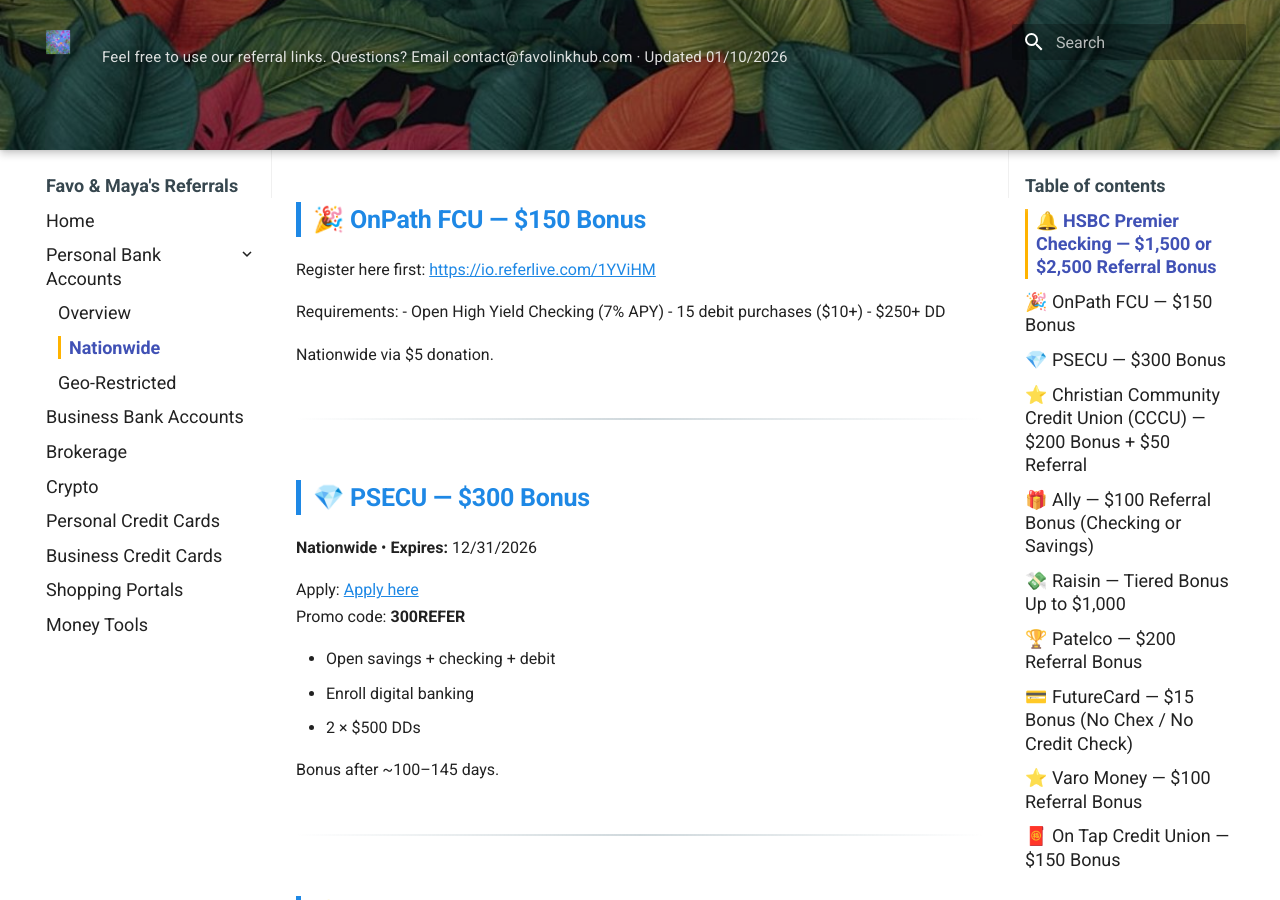
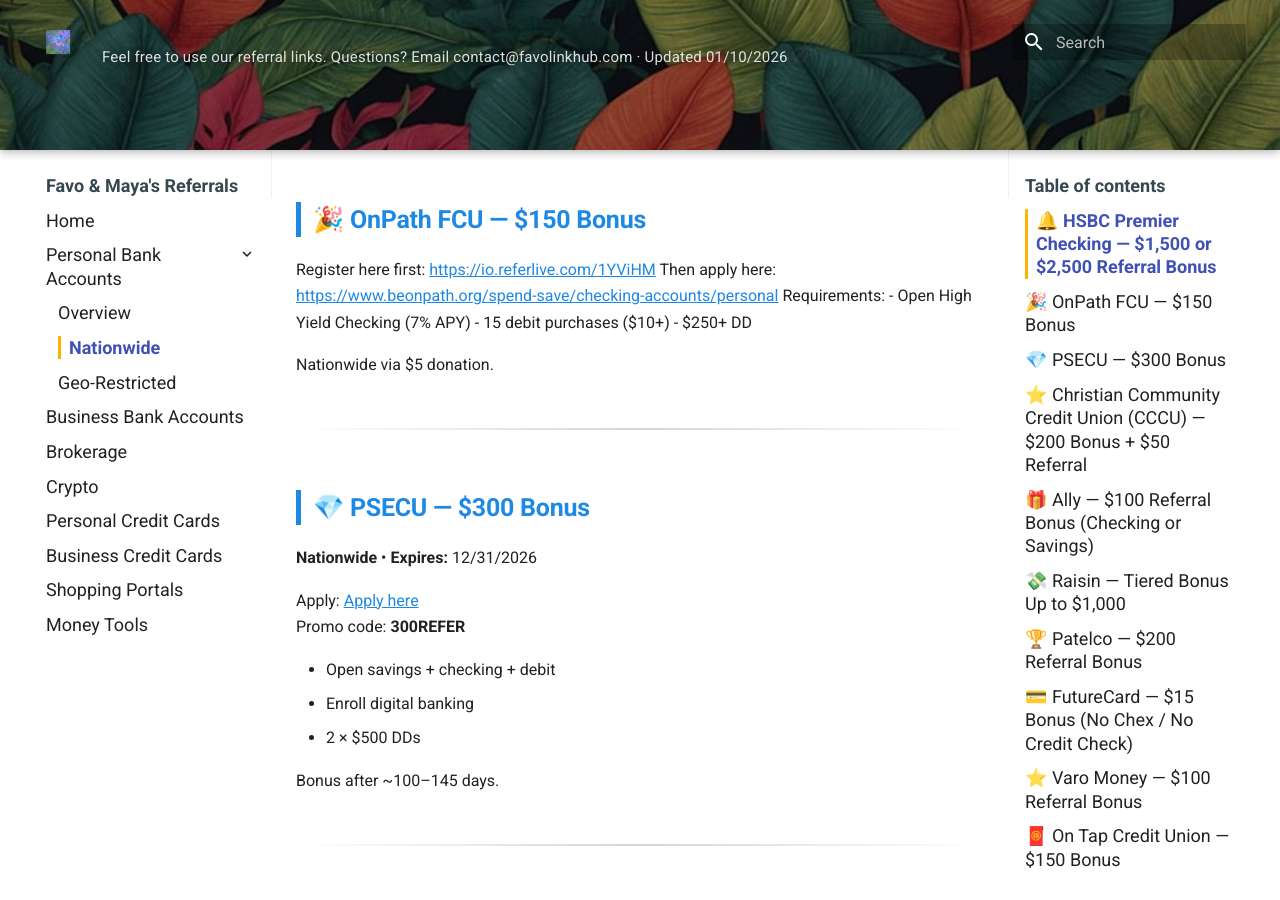
Before and after one commit to whispersofzephyr/favolinkhub-site, an MkDocs documentation site: the page built from docs/personal-bank-nationwide.md, in a window 1280 px wide and 900 px high, scrolled down 962 px. Built offline with MkDocs 1.6.1 and Material for MkDocs 9.7.7, drawn with Linux system fonts in a browser that asks for light colours.

Commit message:
Update personal-bank-nationwide.md

```diff
--- a/docs/personal-bank-nationwide.md
+++ b/docs/personal-bank-nationwide.md
@@ -28,7 +28,7 @@ Apply: [Apply here](https://us.hsbc.com/refer)
 ## 🎉 OnPath FCU — $150 Bonus
 
 Register here first: [https://io.referlive.com/1YViHM](https://io.referlive.com/1YViHM)
-
+Then apply here: [https://www.beonpath.org/spend-save/checking-accounts/personal](https://www.beonpath.org/spend-save/checking-accounts/personal)
 Requirements:
 - Open High Yield Checking (7% APY)
 - 15 debit purchases ($10+)
```
